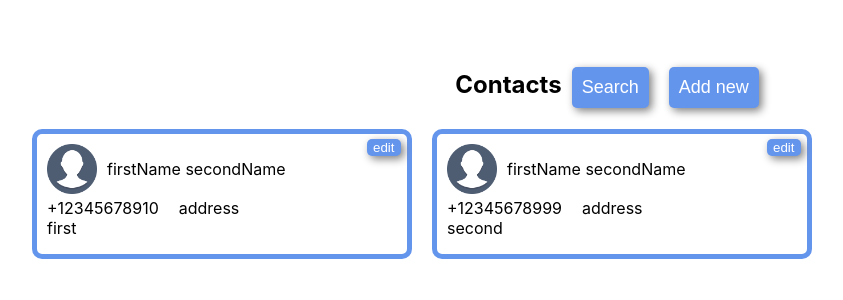
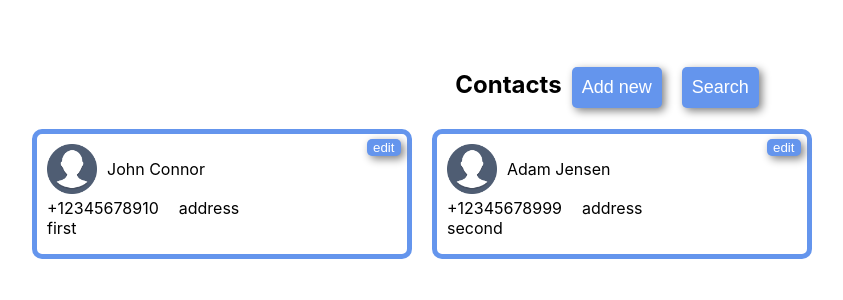
Before and after one commit to Evilinos/contactList, a React (Create React App) app: page /login in a window 1280 px wide. Both pictures are taken after typing "Sample", "Sample123" into the empty fields and a click on the button "Login". Shown: the top 300 px of the page, without its empty margins (28-871 px from the left). Built offline with nearby package versions, Linux system fonts and the light colour scheme.

Commit message:
Search added

```diff
--- a/package.json
+++ b/package.json
@@ -1,5 +1,5 @@
 {
-  "name": "tz",
+  "name": "contactlist",
   "homepage": "http://gitname.github.io/contactList",
   "version": "0.1.0",
   "private": true,
--- a/src/components/contacts/Contacts.jsx
+++ b/src/components/contacts/Contacts.jsx
@@ -2,26 +2,32 @@ import React from "react";
 import styles from "./Contacts.module.css"
 import AddNewContactForm from "./addNewContactForm/AddNewContactForm";
 import Contact from "./contact/Contact";
+import Search from "./Search";
 
 const Contacts = (props) => {
 
-    let contacts = props.contacts.map((c) => {
-            return (
-                <Contact contacts={props.contacts}
-                         editContact={props.editContact}
-                         deleteContactHandler={props.deleteContactHandler}
-                         key={c.id} {...c}/>
-            )
-        }
-    );
+    const selectContacts = () => props.search ? props.matchesContacts : props.contacts;
+
+    const contacts = selectContacts().map((c) => <Contact contacts={props.contacts}
+                                                 editContact={props.editContact}
+                                                 setSearch={props.setSearch}
+                                                 deleteContactHandler={props.deleteContactHandler}
+                                                 key={c.id} {...c}/>);
+
+    const search = props.search ? <Search contacts={props.contacts}
+                                          setMatchesContacs={props.setMatchesContacts}
+                                          setSearch={props.setSearch}/>
+        : <button onClick={() => props.setSearch(true)}>Search</button>;
+
 
     return <div className={styles.wrapper}>
         {props.addNewContactForm &&
-        <AddNewContactForm onSubmit={props.onSubmitNewContact} setAddNewContactForm={props.setAddNewContactForm}/>}
+        <AddNewContactForm onSubmit={props.submitNewContactFormHandler}
+                           setAddNewContactForm={props.setAddNewContactForm}/>}
         <div className={styles.header}>
             <h2>Contacts</h2>
-            <button>Search</button>
             <button onClick={() => props.setAddNewContactForm(true)}>Add new</button>
+            {search}
         </div>
         <div className={styles.contacts}>
             {contacts}
--- a/src/components/contacts/Contacts.module.css
+++ b/src/components/contacts/Contacts.module.css
@@ -7,6 +7,22 @@
 .header h2 {
     display: inline-block;
 }
+
+.header input {
+    margin-left: 50px;
+    font-size: 18px;
+    padding: 5px;
+    border: 2px solid cornflowerblue;
+    -webkit-border-radius: 5px;
+    -moz-border-radius: 5px;
+    border-radius: 5px;
+    transition: all .3s;
+}
+.header input:focus {
+    outline: none;
+    box-shadow: 3px 3px 8px gray;
+}
+
 
 .header button {
     padding: 10px;
--- a/src/components/contacts/ContactsContainer.jsx
+++ b/src/components/contacts/ContactsContainer.jsx
@@ -8,13 +8,16 @@ const ContactsContainer = (props) => {
 
     const [addNewContactForm, setAddNewContactForm] = useState(false);
 
+    const [search, setSearch] = useState(false);
+    const [matchesContacts, setMatchesContacts] = useState([]);
+
 
     const deleteContactHandler = (id) => {
         const newContactsArray = props.contacts.filter((c) => c.id !== id);
         props.deleteContact(newContactsArray)
     };
 
-    const onSubmitNewContact = (formData) => {
+    const submitNewContactFormHandler = (formData) => {
         formData.id = Date.now().toString();
         props.addNewContact(formData);
         setAddNewContactForm(false)
@@ -22,7 +25,11 @@ const ContactsContainer = (props) => {
 
     if (!props.isAuth) return <Redirect to='/login'/>;
 
-    return <Contacts onSubmitNewContact={onSubmitNewContact}
+    return <Contacts submitNewContactFormHandler={submitNewContactFormHandler}
+                     setMatchesContacts={setMatchesContacts}
+                     matchesContacts={matchesContacts}
+                     search={search}
+                     setSearch={setSearch}
                      deleteContactHandler={deleteContactHandler}
                      editContact={props.editContact}
                      contacts={props.contacts}
--- /dev/null
+++ b/src/components/contacts/Search.jsx
@@ -0,0 +1,37 @@
+import React, {useEffect, useState} from "react";
+
+const Search = (props) => {
+
+    const [textSearch, setTextSearch] = useState('');
+
+    const searchContacts = (contacts, textSearch) => {
+        let matchesItems = [];
+        for (let item of contacts) {
+            item.name = item.firstName + ' ' + item.secondName;
+            if (item.name.toLowerCase().includes(textSearch.toLowerCase())) matchesItems.push(item);
+            delete item.name
+        }
+        return props.setMatchesContacs(matchesItems)
+
+    };
+
+    useEffect(() => {
+        searchContacts(props.contacts, textSearch)
+    }, [textSearch]);
+
+    const onChange = (value) => {
+        setTextSearch(value)
+    };
+
+
+    return <>
+        <input autoFocus
+               value={textSearch}
+               onChange={(e) => onChange(e.target.value)}
+               type="text"/>
+               <button onClick={() => props.setSearch(false)}>Close</button>
+    </>
+};
+
+
+export default Search
--- a/src/components/contacts/addNewContactForm/AddNewContactForm.module.css
+++ b/src/components/contacts/addNewContactForm/AddNewContactForm.module.css
@@ -10,7 +10,7 @@
 .addNewContactForm {
     position: fixed;
     top: 120px;
-    left: 450px;
+    left: 40%;
     z-index: 100;
 }
 
--- a/src/components/contacts/contact/Contact.jsx
+++ b/src/components/contacts/contact/Contact.jsx
@@ -13,7 +13,6 @@ const Contact = (props) => {
         address: props.address,
         description: props.description,
     });
-
     let [editMode, setEditMode] = useState(false);
 
     const onSubmit = () => {
@@ -23,14 +22,17 @@ const Contact = (props) => {
             return c
         });
         props.editContact(newContactsArray);
-        setEditMode(false)
+        setEditMode(false);
+        props.setSearch(false)
     };
 
     const onChangeInput = (e) => {
         setFormData({...formData, ...{[e.target.name]: e.target.value}})
     };
 
-    return editMode ? <ContactEditModeForm deleteContactHandler={props.deleteContactHandler} onSubmit={onSubmit} onChangeInput={onChangeInput} formData={formData}/>
+
+    return editMode ? <ContactEditModeForm deleteContactHandler={props.deleteContactHandler} onSubmit={onSubmit}
+                                           onChangeInput={onChangeInput} formData={formData}/>
         : <div className={styles.contact}>
             <img src={avatar} alt="contact avatar"/>
             <span className={styles.contact_name}>{props.firstName + '  ' + props.secondName}</span>
--- a/src/components/contacts/contact/ContactEditModeForm.jsx
+++ b/src/components/contacts/contact/ContactEditModeForm.jsx
@@ -9,7 +9,7 @@ const ContactEditModeForm = ({onSubmit, onChangeInput, deleteContactHandler, for
             <input value={formData.secondName} name='secondName' type='text' placeholder='Second Name'/>
         </div>
         <div className={styles.row}>
-            <input value={formData.number} name='number' type='text' placeholder='Number'/>
+            <input value={formData.number} name='number' type='tel' placeholder='Number'/>
             <input value={formData.address} name='address' type='text' placeholder='Address'/>
         </div>
         <input value={formData.description} name='description' placeholder='Description'/>
--- a/src/redux/contacts-reducer.js
+++ b/src/redux/contacts-reducer.js
@@ -9,16 +9,16 @@ const initialState = {
     contacts: [
         {
             id: 1,
-            firstName: 'firstName',
-            secondName: 'secondName',
+            firstName: 'John',
+            secondName: 'Connor',
             number: '+12345678910',
             address: 'address',
             description: 'first',
         },
         {
             id: 2,
-            firstName: 'firstName',
-            secondName: 'secondName',
+            firstName: 'Adam',
+            secondName: 'Jensen',
             number: '+12345678999',
             address: 'address',
             description: 'second',
```
